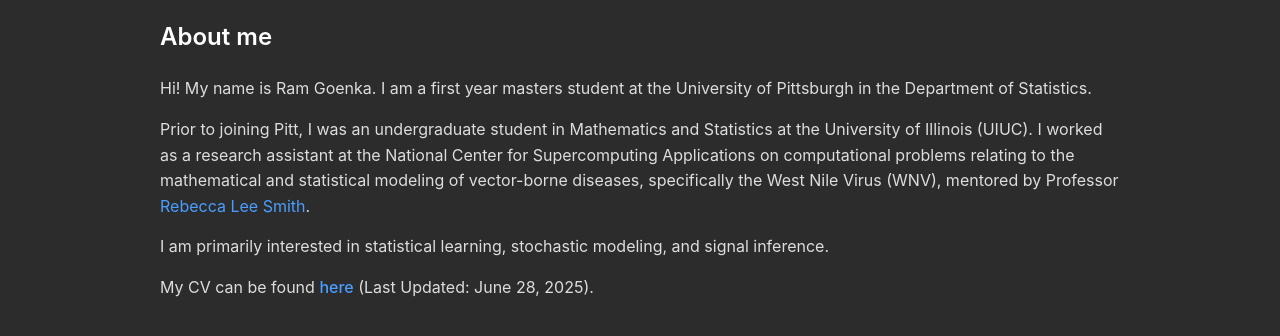
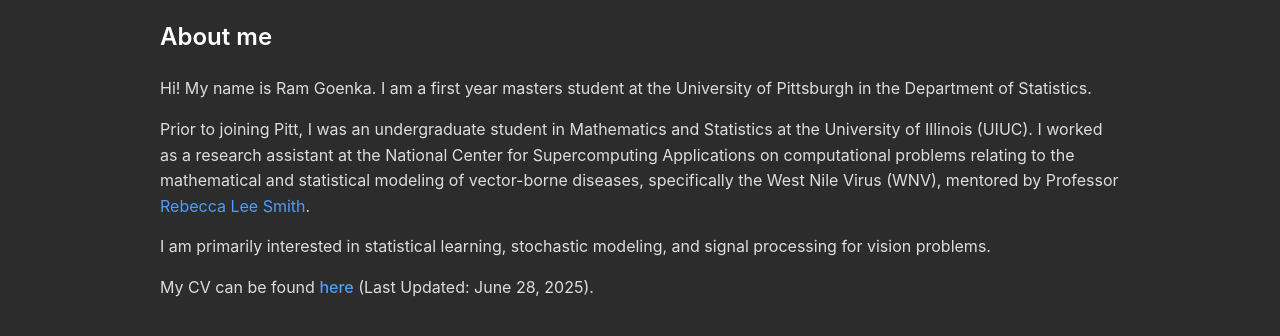
Before and after one commit to ramgoenka/ramgoenka.github.io, a plain HTML site: page index.html in a window 1280 px wide. Shown: the part 314-650 px from the top of the page. Drawn offline with Linux system fonts and the light colour scheme.

Commit message:
minor changes

```diff
--- a/index.html
+++ b/index.html
@@ -261,7 +261,7 @@
                 Prior to joining Pitt, I was an undergraduate student in Mathematics and Statistics at the University of Illinois (UIUC). I worked as a research assistant at the National Center for Supercomputing Applications on computational problems relating to the mathematical and statistical modeling of vector-borne diseases, specifically the West Nile Virus (WNV), mentored by Professor <a href="https://sib.illinois.edu/directory/profile/rlsdvm" target="_blank">Rebecca Lee Smith</a>.
             </p>
             <p class="about-text">
-                I am primarily interested in statistical learning, stochastic modeling, and signal inference.
+                I am primarily interested in statistical learning, stochastic modeling, and signal processing for vision problems.
             </p>
             <p class="about-text">
                 My CV can be found <a href="Ram_Goenka_CV.pdf" class="cv-link" target="_blank">here</a> (Last Updated: June 28, 2025).
```
Also changed, not shown: 1 other file.
